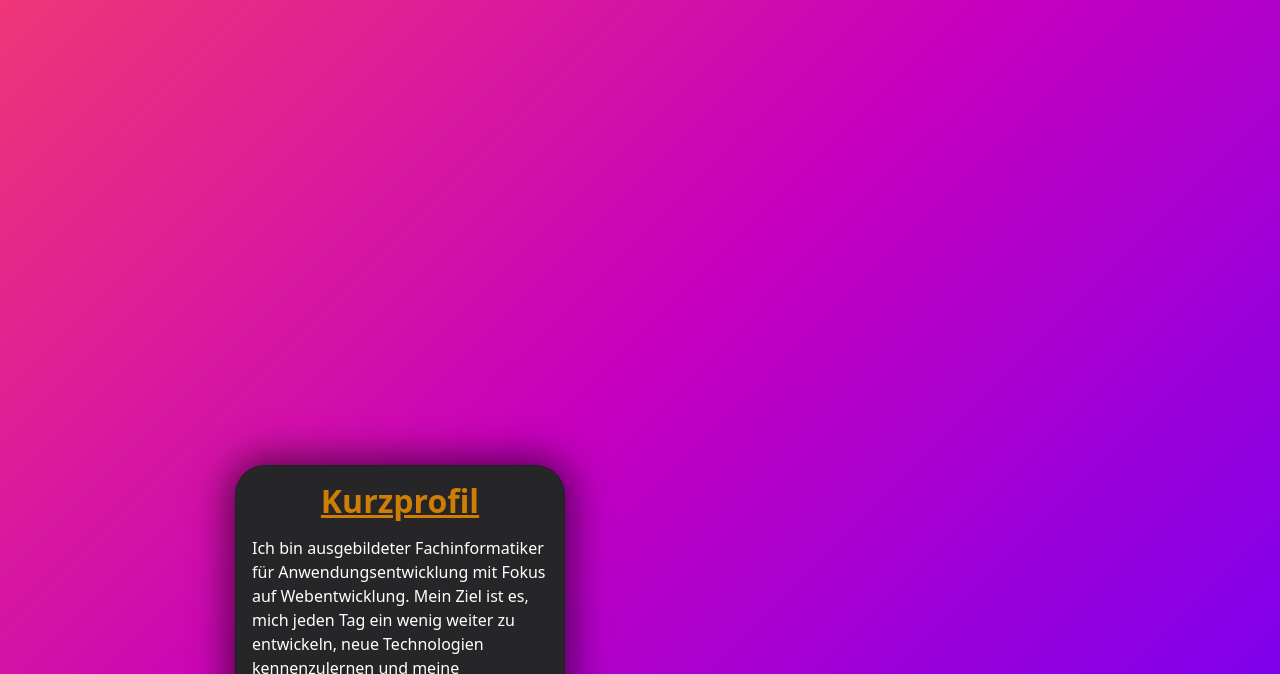
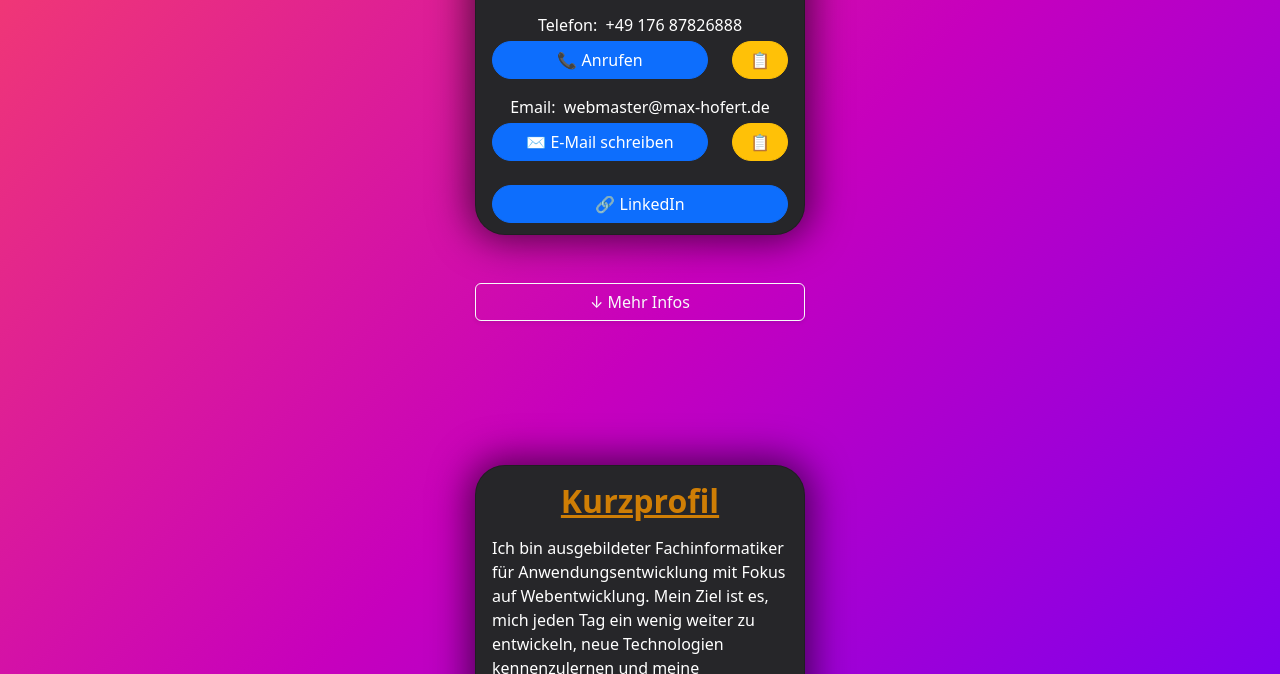
Before and after one commit to Pragbi/pragbi.github.io, a plain HTML site: page index.html in a window 1280 px wide. Shown: the part 375-1049 px from the top of the page. Drawn offline with nearby package versions, Linux system fonts and the light colour scheme.

Commit message:
#8 Refactoring

```diff
--- a/styles.css
+++ b/styles.css
@@ -1,9 +1,6 @@
 
 
 body {
-    margin: 0;
-    width: 100vh;
-    height: 350vh;
     display: flex;
     justify-content: center;
     align-items: center;
```
